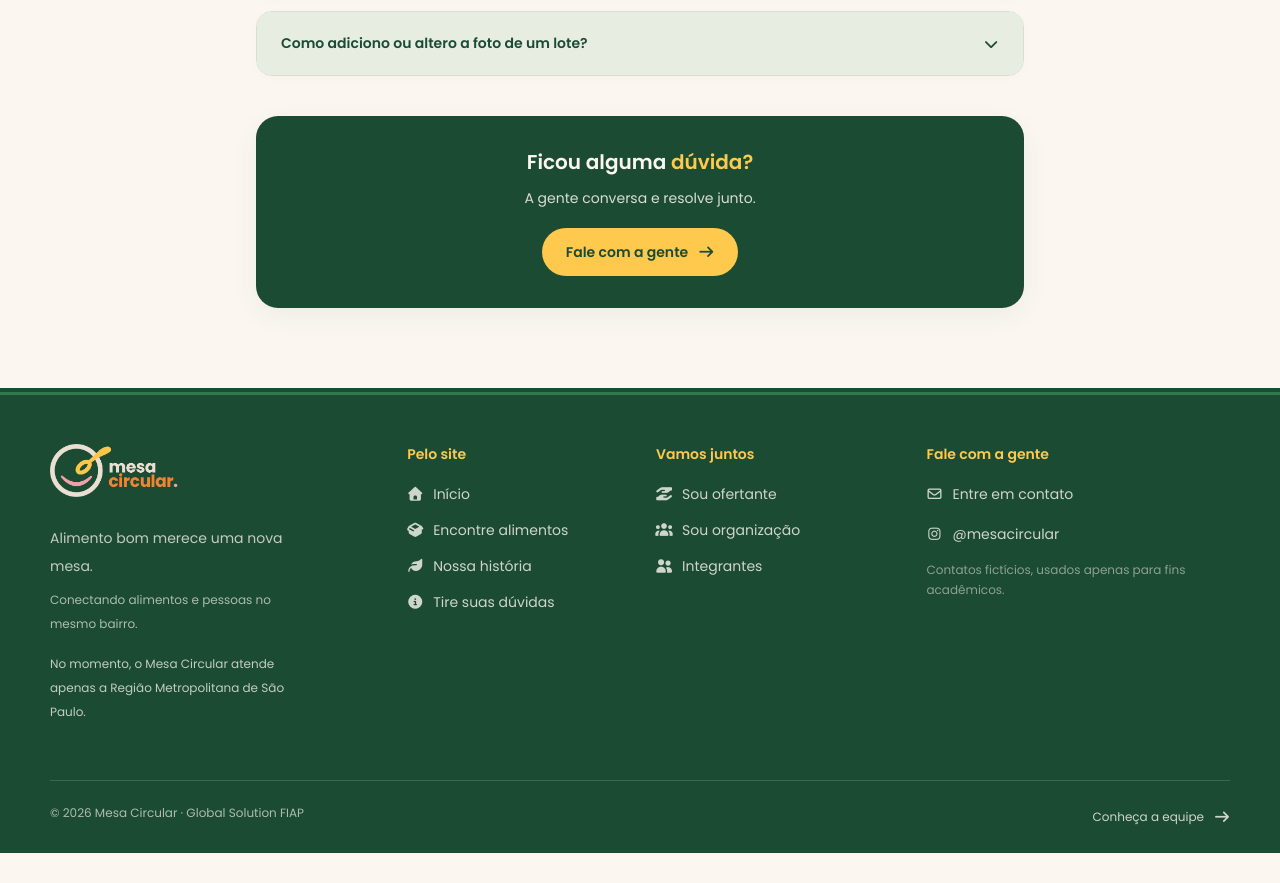
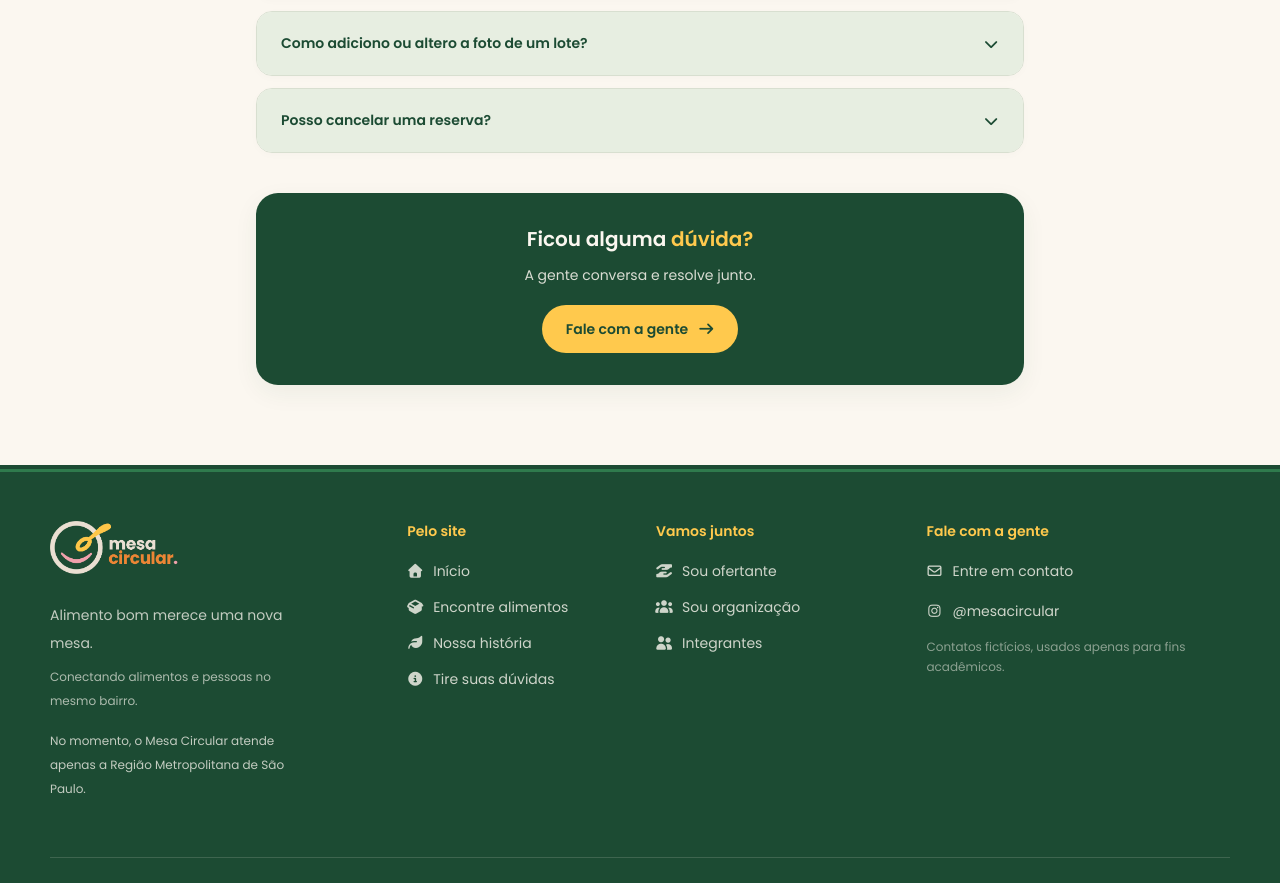
Before and after one commit to manuelalramos/MesaCircular, a React (Vite) app: page /faq in a window 1280 px wide. Shown: the part 1312-2195 px from the top of the page. Before the commit the page ends 2165 px from the top, so only its background shows below. Built offline with nearby package versions, Linux system fonts and the light colour scheme; no server answers.

Commit message:
feat: explica o cancelamento de reservas no faq

```diff
--- a/src/pages/FAQ/FAQ.tsx
+++ b/src/pages/FAQ/FAQ.tsx
@@ -63,6 +63,13 @@ const perguntas = [
             'Link da foto. Você pode conferir a prévia antes de salvar. O administrador também ' +
             'pode alterar esse link. Sem link, usamos a foto padrão da categoria.',
     },
+    {
+        pergunta: 'Posso cancelar uma reserva?',
+        resposta:
+            'Sim. Entre como organização, abra Minhas reservas e escolha Cancelar em uma ' +
+            'reserva ativa. Confira a mensagem e confirme o cancelamento. Se já combinou a ' +
+            'retirada, avise o ofertante também.',
+    },
 ];
 
 export default function Faq() {
```
